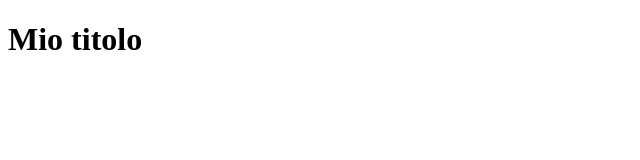
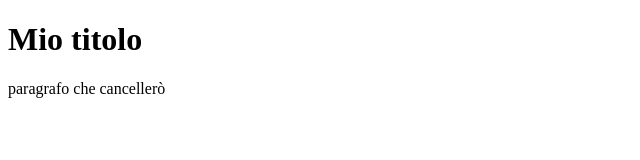
Before and after one commit to moebiusmania/lezioni-git, a plain HTML site: page index.html in a window 1280 px wide. Shown: the whole page, without its empty margins (0-640 px from the left). Drawn offline with Linux system fonts and the light colour scheme.

Commit message:
aggiunto paragrafo

```diff
--- a/index.html
+++ b/index.html
@@ -8,5 +8,6 @@
   </head>
   <body>
     <h1>Mio titolo</h1>
+    <p>paragrafo che cancellerò</p>
   </body>
 </html>
```
